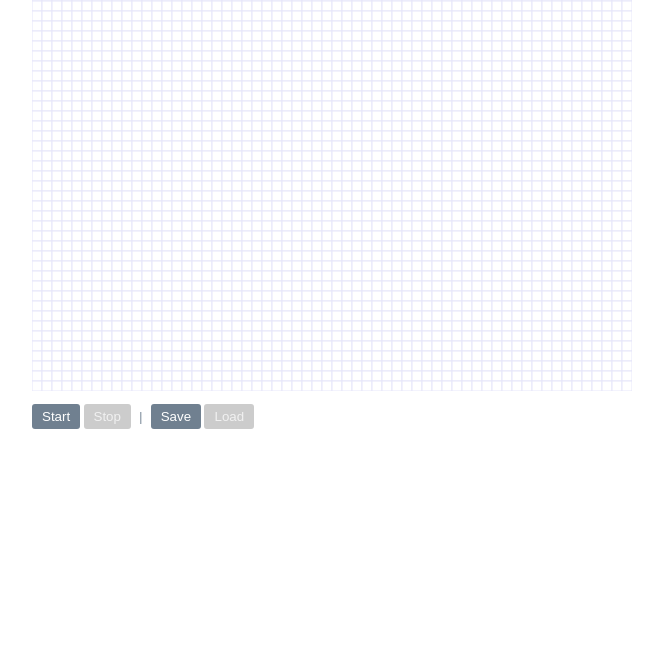
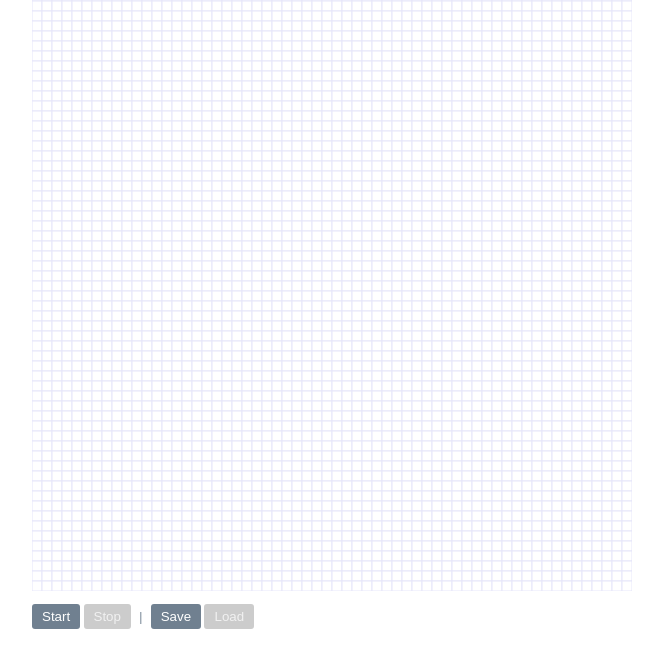
Before and after one commit to andre487/game-of-life, a website built with Parcel: page src/index.html in a window 1280 px wide. Shown: the part 38-706 px from the top of the page, without its empty margins (308-971 px from the left). Built offline with nearby package versions, Linux system fonts and the light colour scheme.

Commit message:
Increase canvas

```diff
--- a/src/index.html
+++ b/src/index.html
@@ -15,7 +15,7 @@
                 <h1>Game of life</h1>
             </header>
             <div class="game">
-                <canvas class="map" id="map" width="600" height="400"></canvas>
+                <canvas class="map" id="map" width="600" height="600"></canvas>
                 <div class="controls">
                     <button id="start">Start</button>
                     <button id="stop" disabled="disabled">Stop</button>
```
